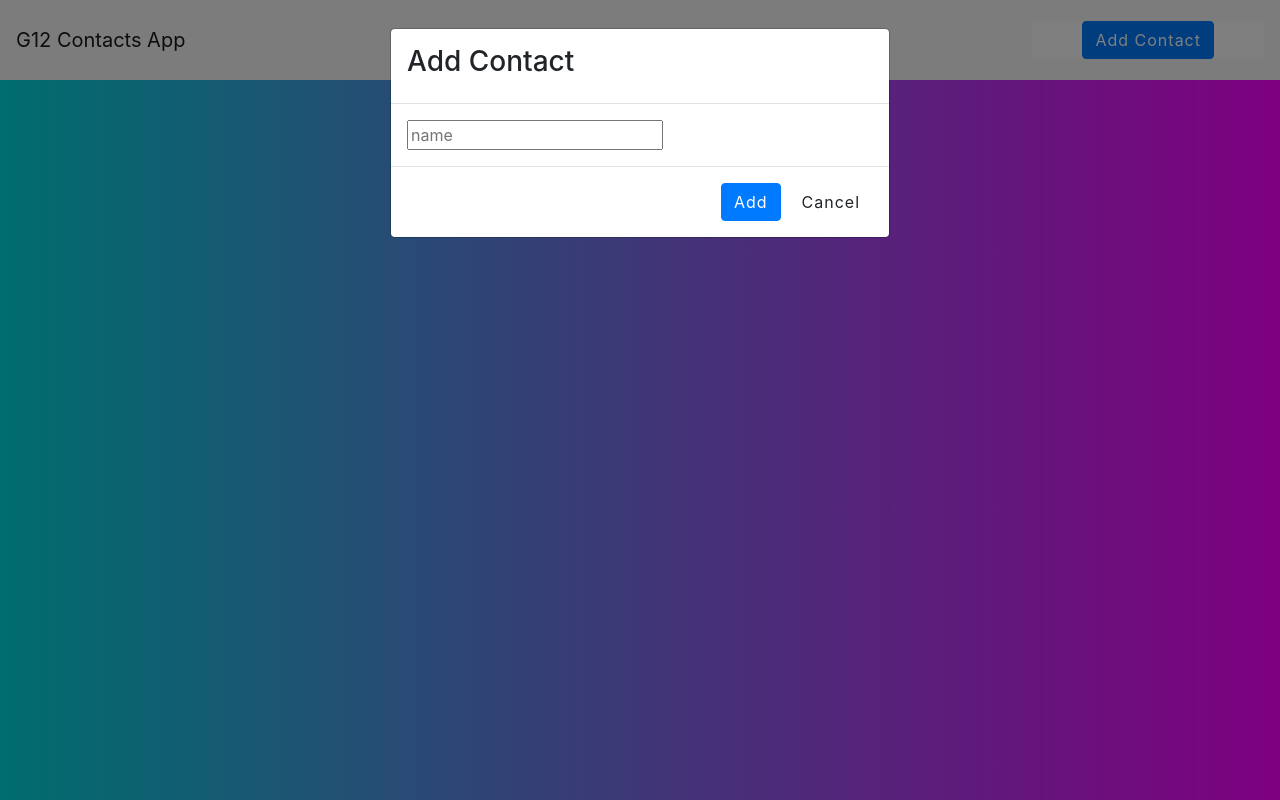
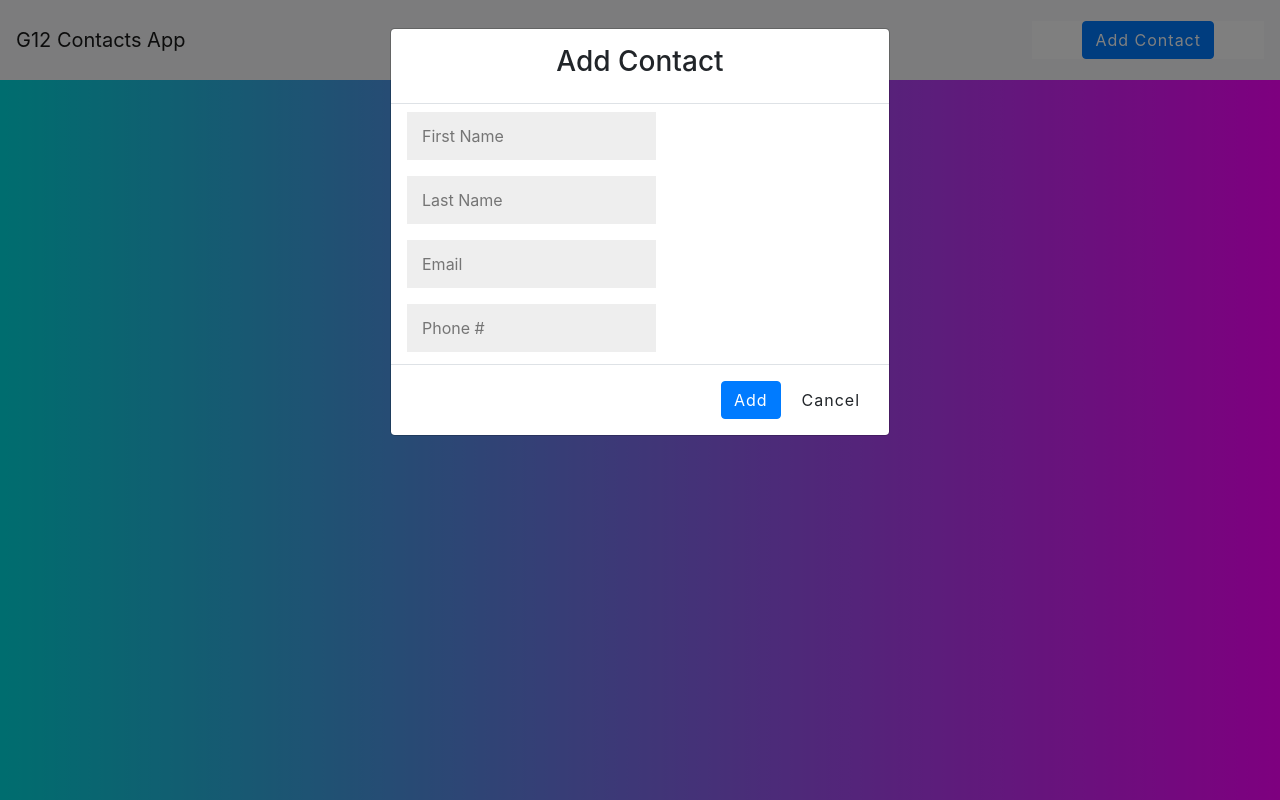
Before and after one commit to joefioresi718/COP4331-Group-12, a PHP site: page /welcome.html in a window 1280 px wide, after a click on "Add Contact". Run offline with PHP 8.4, Linux system fonts and the light colour scheme.

Commit message:
Added other input to add contact

```diff
--- a/ops.js
+++ b/ops.js
@@ -166,7 +166,7 @@ function doLogout()
 	window.location.href = "index.html";
 }
 
-function addColor()
+function addContact()
 {
 	var newColor = document.getElementById("colorText").value;
 	document.getElementById("colorAddResult").innerHTML = "";
--- a/src/styles.css
+++ b/src/styles.css
@@ -111,6 +111,10 @@ form {
   z-index: 2;
 }
 
+.modal-container {
+  width: 50%;
+}
+
 .sign-up-container {
   left: 0;
   width: 50%;
@@ -184,3 +188,13 @@ form {
 .container.right-panel-active .overlay-left {
   transform: translateX(0%);
 }
+
+.modal-body{
+  position: relative;
+  overflow-y: auto;
+  overflow-x: auto;
+  width: auto;
+  height: auto;
+  min-height: 260px;
+  align-content: center;
+}
--- a/welcome.html
+++ b/welcome.html
@@ -50,20 +50,40 @@
     <div class="modal fade" id="mymodal">
       <div class="modal-dialog">
         <div class="modal-content">
-          <div class="modal-header">
+          <div class="modal-header text-center d-block">
             <h3>Add Contact</h3>
           </div>
           <div class="modal-body">
+            <div class="form-container modal-container">
             <input
                 type="text"
-                id="newContact"
-                name="newContact"
-                placeholder="name"
+                id="newFirstName"
+                name="newFirstName"
+                placeholder="First Name"
             />
+            <input
+            type="text"
+            id="newLastName"
+            name="newLastName"
+            placeholder="Last Name"
+            />
+            <input
+            type="text"
+            id="newEmail"
+            name="newEmail"
+            placeholder="Email"
+            />
+            <input
+            type="text"
+            id="newPhone"
+            name="newPhone"
+            placeholder="Phone #"
+            />
+            </div>
           </div>
           <div class="modal-footer">
             <button type="button" class="btn btn-primary" data-dismiss="modal">Add</button>
-            <button type="button" class="btn btn-default" data-dismiss="modal">Cancel</button>
+            <button type="button" class="btn btn-default" data-dismiss="modal" onclick="addContact();">Cancel</button>
           </div>
         </div>
       </div>
```
